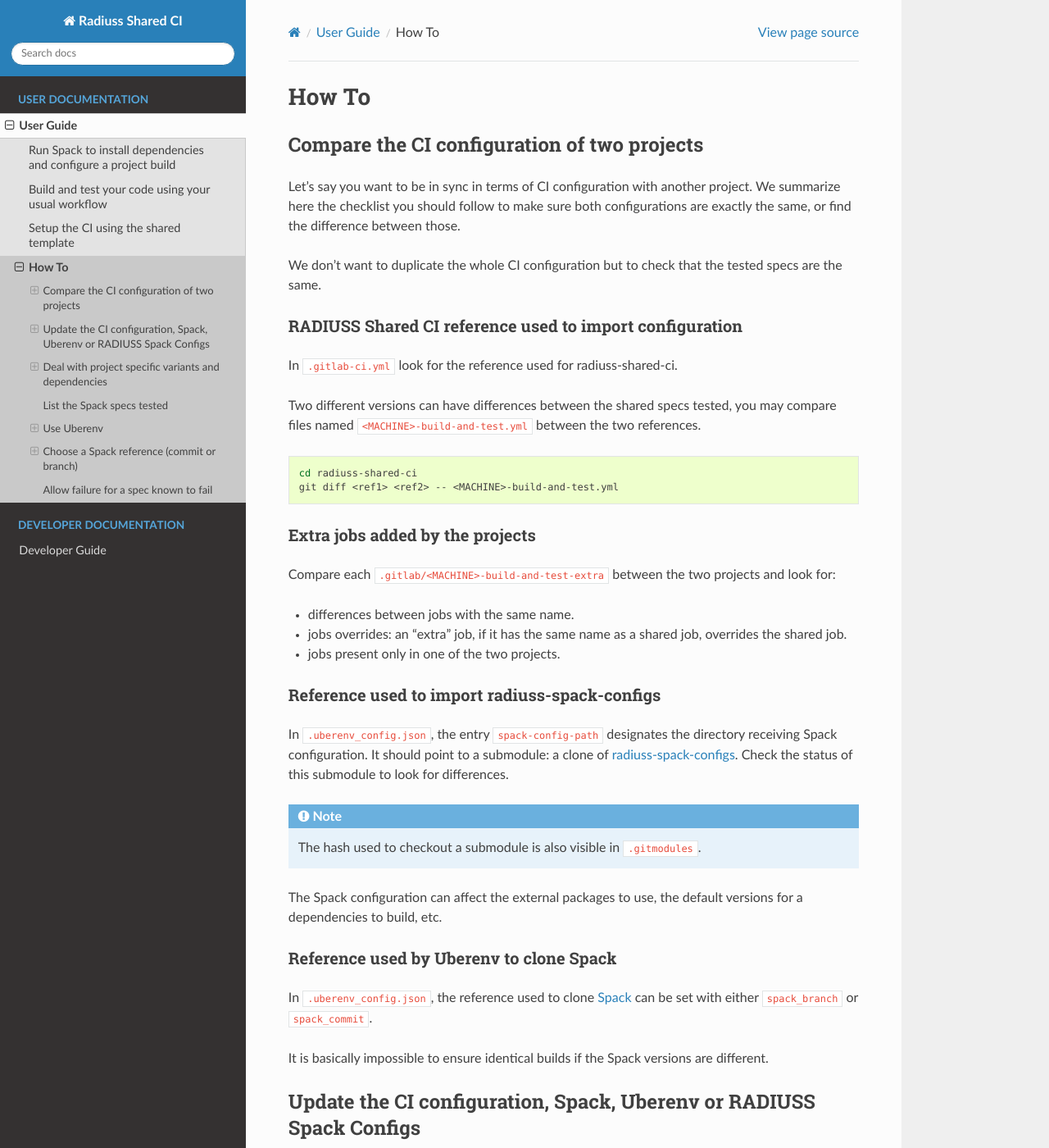
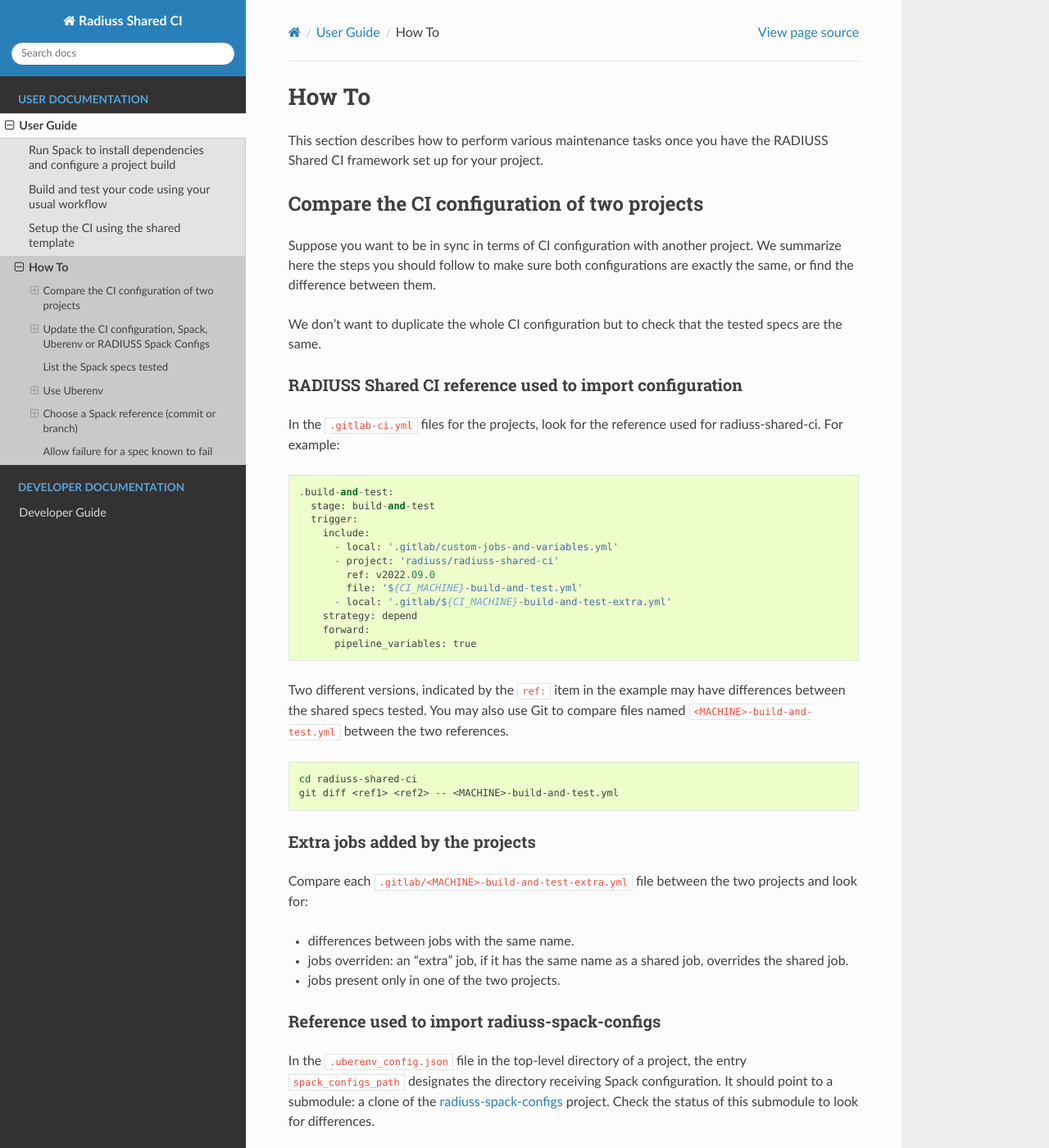
Before and after one commit to LLNL/radiuss-shared-ci, a Sphinx documentation site: the page built from docs/sphinx/user_guide/how_to.rst, in a window 1280 px wide and 1400 px high. Shown: the whole window at 82% size. Built offline with Sphinx 7.4.7 and the Read the Docs theme 2.0.0, drawn with Linux system fonts in a browser that asks for light colours; some of the changed text lies outside the part shown.

Commit message:
proofread & formatting. More to come...

```diff
--- a/docs/sphinx/user_guide/how_to.rst
+++ b/docs/sphinx/user_guide/how_to.rst
@@ -11,26 +11,27 @@
 How To
 ******
 
+This section describes how to perform various maintenance tasks once you have
+the RADIUSS Shared CI framework set up for your project.
+
 .. _compare_ci_configs:
 
 ============================================
 Compare the CI configuration of two projects
 ============================================
 
-Let’s say you want to be in sync in terms of CI configuration with another
-project. We summarize here the checklist you should follow to make sure both
-configurations are exactly the same, or find the difference between those.
+Suppose you want to be in sync in terms of CI configuration with another
+project. We summarize here the steps you should follow to make sure both
+configurations are exactly the same, or find the difference between them.
 
-We don’t want to duplicate the whole CI configuration but to check that the
+We don't want to duplicate the whole CI configuration but to check that the
 tested specs are the same.
 
 RADIUSS Shared CI reference used to import configuration
 ========================================================
 
-In ``.gitlab-ci.yml`` look for the reference used for radiuss-shared-ci.
-
-.. code-block:: yaml
-   :emphasize-lines: 7
+In the ``.gitlab-ci.yml`` files for the projects, look for the reference used
+for radiuss-shared-ci. For example::
 
   .build-and-test:
     stage: build-and-test
@@ -45,9 +46,9 @@
       forward:
         pipeline_variables: true
 
-Two different versions can have differences between the shared specs tested,
-you may compare files named ``<MACHINE>-build-and-test.yml`` between the two
-references.
+Two different versions, indicated by the ``ref:`` item in the example may have
+differences between the shared specs tested. You may also use Git to compare
+files named ``<MACHINE>-build-and-test.yml`` between the two references.
 
 .. code-block:: bash
 
@@ -57,12 +58,12 @@
 Extra jobs added by the projects
 ================================
 
-Compare each ``.gitlab/<MACHINE>-build-and-test-extra`` between the two
+Compare each ``.gitlab/<MACHINE>-build-and-test-extra.yml`` file between the two
 projects and look for:
 
 * differences between jobs with the same name.
 
-* jobs overrides: an "extra" job, if it has the same name as a shared job,
+* jobs overriden: an "extra" job, if it has the same name as a shared job,
   overrides the shared job.
 
 * jobs present only in one of the two projects.
@@ -70,14 +71,15 @@
 Reference used to import radiuss-spack-configs
 ==============================================
 
-In ``.uberenv_config.json``, the entry ``spack-config-path`` designates the
-directory receiving Spack configuration. It should point to a submodule: a
-clone of `radiuss-spack-configs`_. Check the status of this submodule to look
+In the ``.uberenv_config.json`` file in the top-level directory of a project,
+the entry ``spack_configs_path`` designates the directory receiving Spack
+configuration. It should point to a submodule: a clone of the
+`radiuss-spack-configs`_ project. Check the status of this submodule to look
 for differences.
 
 .. note::
-   The hash used to checkout a submodule is also visible in
-   ``.gitmodules``.
+   The hash used to checkout a submodule is also visible in the project
+   ``.gitmodules`` file.
 
 The Spack configuration can affect the external packages to use, the default
 versions for a dependencies to build, etc.
@@ -85,11 +87,12 @@
 Reference used by Uberenv to clone Spack
 ========================================
 
-In ``.uberenv_config.json``, the reference used to clone `Spack`_ can be set
-with either ``spack_branch`` or ``spack_commit``.
+In the ``.uberenv_config.json`` file, the reference used to clone `Spack`_ can
+be set with either ``spack_branch`` or ``spack_commit``.
 
-It is basically impossible to ensure identical builds if the Spack versions are
-different.
+.. note::
+   It is nearly impossible to ensure identical builds if the Spack versions are
+   different between projects.
 
 .. _update-shared-ci:
 
@@ -114,9 +117,9 @@
 Updating Spack
 ==============
 
-Spack may be updated without updating radiuss-shared-ci, however there are
-regularly changes in the Spack configuration formatting and options that will
-force you to update `radiuss-spack-configs`_ and `Uberenv`_.
+Spack may be updated without updating the radiuss-shared-ci project version.
+However, there are often changes in the Spack configuration formatting and
+options that will require you to update `radiuss-spack-configs`_ and `Uberenv`_.
 
 Updating radiuss-spack-configs
 ==============================
@@ -131,8 +134,8 @@
 In general, `Uberenv`_ is lagging behind in terms of compatibility with
 `Spack`_. That's obviously not a guarantee.
 
-====================================================
-Deal with project specific variants and dependencies
+===================================================
+Project specific variants and dependencies
 ====================================================
 
 The use case
@@ -141,26 +144,26 @@
 Projects often have a variant they use most of the time, but is not set by
 default to keep the default Spack spec simple.
 
-For Umpire, there is ``+fortran``, or ``+openmp`` for RAJA. Those variants
-cannot be shared in radiuss-shared-ci because they are likely not implemented
-or relevant by default in other projects.
+For example, in Umpire there is ``+fortran``, and ``+openmp`` for RAJA. Those
+variants cannot be shared via the RADIUSS Shared CI project because they are
+likely not implemented or relevant by default in other projects.
 
-Similarly, Umpire and RAJA require ``^blt@develop`` on corona, which is not
-exportable to every projects.
+Similarly, Umpire and RAJA may require a BLT version that depends on the system
+being tested. Such a requirement is not applicable to every project.
 
 The solution
 ============
 
 Variables ``PROJECT_<MACHINE>_VARIANTS`` and ``PROJECT_<MACHINE>_DEPS`` can be
-set in ``custom-variables.yml`` to define a global variant or dependency to
-apply to all the shared specs.
+set in the ``custom-variables.yml`` file to define a global variant or
+dependency to apply to all the shared specs.
 
 The flip side
 =============
 
-If a you want to build a given shared spec without those global variants
-or dependencies, you need to duplicate the original job from ``radiuss-shared-ci``
-and remove those variables from the spec.
+If a you want to build a given shared spec without certain global variants
+or dependencies, you need to duplicate the original job from
+the ``radiuss-shared-ci`` project and remove those variables from the spec.
 
 .. note::
    You can keep the same job name and only the spec without global variants and
@@ -170,11 +173,12 @@
 List the Spack specs tested
 ===========================
 
-RADIUSS Shared CI uses Spack specs to express the types of builds that should
-be tested. We aim at sharing those specs so that projects build with similar
+RADIUSS Shared CI uses Spack specs to express the types of builds to test.
+We aim at sharing those specs so that projects build with similar
 configurations. However we allow projects to add extra specs to test locally.
 
-Shared specs for machine ``ruby`` can be listed directly in radiuss-shared-ci:
+Shared specs for machine ``ruby``, for example, can be listed directly in
+radiuss-shared-ci:
 
 .. code-block:: bash
 
@@ -202,7 +206,7 @@
   compute node. Here is an example command: ``srun -ppdebug -N1 --exclusive
   ./scripts/uberenv/uberenv.py``
 
-Unless otherwise specified Spack will default to a compiler. It is recommended
+Unless otherwise specified, Spack will default to a compiler. It is recommended
 to specify which compiler to use: add the compiler spec to the ``--spec=``
 Uberenv command line option.
 
@@ -210,18 +214,18 @@
 ============
 
 ``--spec=`` is used to define how your project will be built. It should be the
-same as a Spack spec, without the project name:
+same as a Spack spec, without the project name. For example:
 
 * ``--spec=%clang@9.0.0``
 * ``--spec=%clang@8.0.1+cuda``
 
 The directory that will hold the Spack instance and the installations can also
-be customized with ``--prefix=``:
+be customized with ``--prefix=``. For example:
 
 * ``--prefix=<Path to uberenv build directory (defaults to ./uberenv_libs)>``
 
 Building dependencies can take a long time. If you already have a Spack instance
-you would like to reuse (in supplement of the local one managed by Uberenv), you
+you would like to reuse (supplementing the local one managed by Uberenv), you
 can do so with the ``--upstream=`` option:
 
 * ``--upstream=<path_to_my_spack>/opt/spack ...``
@@ -268,7 +272,7 @@
 * Test changes to the package that will be necessary for the next release.
 
 * Fix a bug, test a tweak in a toolchain configuration (we have seen the need
-  for flags, or hip / cuda tweaks in the past).
+  for flags, or HIP / CUDA tweaks in the past).
 
 In any case, those local changes should be pushed to upstream Spack as soon as
 possible.
```
Also changed, not shown: other parts of docs/sphinx/user_guide/how_to.rst (+4 -4 lines).
